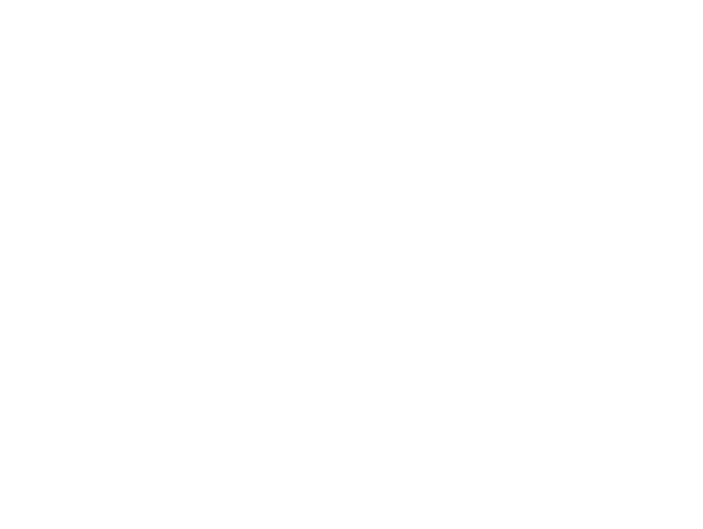
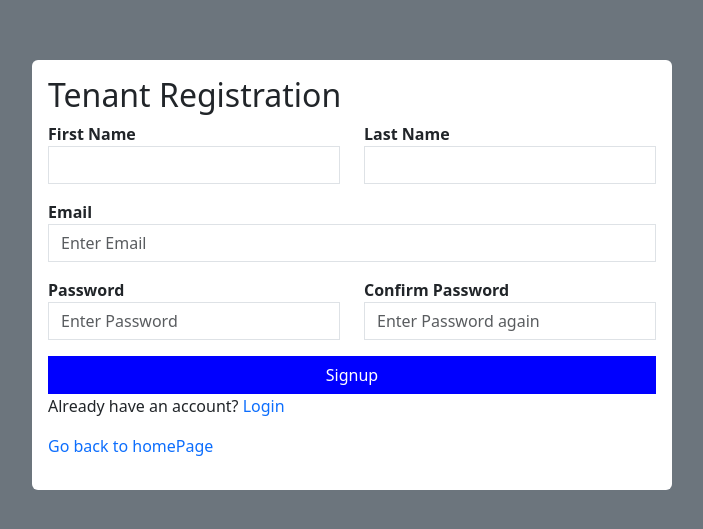
Before and after one commit to iamLeb/credisys-frontEnd, a React (Create React App) app: page /tenant/register in a window 1280 px wide. Before the commit this address had no page. Shown: the part 125-654 px from the top of the page, without its empty margins (288-991 px from the left). Built offline with nearby package versions, Linux system fonts and the light colour scheme.

Commit message:
adding authentications

```diff
--- a/src/App.js
+++ b/src/App.js
@@ -1,8 +1,9 @@
 import {BrowserRouter, Route, Routes} from "react-router-dom";
 import Home from "./pages/Home";
-import Registration from "./pages/auth/Registration";
+import TenantRegistration from "./pages/auth/TenantRegistration";
 import Login from "./pages/auth/Login";
 import React from "react";
+import PropertyManagement from "./pages/auth/PropertyManagement";
 
 function App() {
   return (
@@ -10,7 +11,8 @@
         <Routes>
           {/*<Route path="/" element={<App />}>*/}
             <Route index path="/" element={<Home />} />/>
-            <Route path="/register" element={<Registration />} />/>
+            <Route path="/tenant/register" element={<TenantRegistration />} />/>
+            <Route path="/property-management/register" element={<PropertyManagement />} />/>
             <Route path="/login" element={<Login />} />/>
           {/*</Route>*/}
         </Routes>
--- a/src/pages/auth/Login.js
+++ b/src/pages/auth/Login.js
@@ -45,8 +45,17 @@
                             }}
                         />
                         <Button text="Signup" color={'blue'}/>
-                        <p>Do not have an account? <Link style={{textDecoration: "none"}} to={'/register'}>Register</Link>
+                        <p>Do not have an account? <br/>
+                            <div className="row">
+                                <div className="col-md-6">
+                                    <Link style={{textDecoration: "none"}} to={'/property-management/register'}>Property Manager</Link>
+                                </div>
+                                <div className="col-md-6">
+                                    <Link style={{textDecoration: "none"}} to={'/tenant/register'}>Tenant</Link>
+                                </div>
+                            </div>
                         </p>
+
                         <p><Link style={{textDecoration: "none"}} to={'/'}>Go back to homePage</Link></p>
                     </form>
                 </div>
--- a/src/pages/auth/Registration.js
+++ b/src/pages/auth/PropertyManagement.js
@@ -2,20 +2,26 @@
 import Button from "../../components/Button";
 import Input from "../../components/Input";
 import {Link} from "react-router-dom";
+import axios from "axios";
 
-export default function Registration() {
+export default function PropertyManagement() {
     const [name, setName] = useState('');
     const [email, setEmail] = useState('');
     const [password, setPassword] = useState('');
 
+
     const handleForm = (e) => {
         e.preventDefault();
+
+        axios.post('//localhost:3000/api/tenant', {firstName: name, lastName: email})
+            .then(response => console.log(response))
+            .catch(err => console.log(err));
     }
     return (
         <>
             <div className="d-flex justify-content-center align-items-center bg-secondary vh-100">
-                <div className="bg-white p-3 rounded w-25">
-                    <h2>Register</h2>
+                <div className="bg-white p-3 rounded w-50">
+                    <h2>Property Registration</h2>
                     <form onSubmit={handleForm}>
                         <Input
                             value={name}
--- /dev/null
+++ b/src/pages/auth/TenantRegistration.js
@@ -0,0 +1,102 @@
+import { useState } from "react";
+import Button from "../../components/Button";
+import Input from "../../components/Input";
+import {Link} from "react-router-dom";
+import axios from "axios";
+
+export default function TenantRegistration() {
+    const [name, setName] = useState('');
+    const [email, setEmail] = useState('');
+    const [password, setPassword] = useState('');
+
+    const handleForm = (e) => {
+        e.preventDefault();
+
+        axios.post('//localhost:3000/api/tenant', {firstName: name, lastName: email})
+            .then(response => console.log(response))
+            .catch(err => console.log(err));
+    }
+    return (
+        <>
+            <div className="d-flex justify-content-center align-items-center bg-secondary vh-100">
+                <div className="bg-white p-3 rounded w-50">
+                    <h2>Tenant Registration</h2>
+                    <form onSubmit={handleForm}>
+                        <div className="row">
+                            <div className="col-md-6">
+                                <Input
+                                    value={name}
+                                    label="First Name"
+                                    type="text"
+                                    name="firstname"
+                                    className="form-control rounded-0"
+                                    onChange={e => {
+                                        setName(e.target.value)
+                                    }}
+                                />
+                            </div>
+
+                            <div className="col-md-6">
+                                <Input
+                                    value={name}
+                                    label="Last Name"
+                                    type="text"
+                                    name="lastname"
+                                    className="form-control rounded-0"
+                                    onChange={e => {
+                                        setName(e.target.value)
+                                    }}
+                                />
+                            </div>
+
+                            <div className="col-md-12">
+                                <Input
+                                    value={email}
+                                    label="Email"
+                                    type="text"
+                                    placeholder="Enter Email"
+                                    name="email"
+                                    className="form-control rounded-0"
+                                    onChange={e => {
+                                        setEmail(e.target.value)
+                                    }}
+                                />
+                            </div>
+
+                            <div className="col-md-6">
+                                <Input
+                                    value={password}
+                                    label="Password"
+                                    type="password"
+                                    placeholder="Enter Password"
+                                    name="password"
+                                    className="form-control rounded-0"
+                                    onChange={e => {
+                                        setPassword(e.target.value)
+                                    }}
+                                />
+                            </div>
+                            <div className="col-md-6">
+                                <Input
+                                    value={password}
+                                    label="Confirm Password"
+                                    type="password"
+                                    placeholder="Enter Password again"
+                                    name="passwordConfirm"
+                                    className="form-control rounded-0"
+                                    onChange={e => {
+                                        setPassword(e.target.value)
+                                    }}
+                                />
+                            </div>
+                        </div>
+
+                        <Button text="Signup" color={'blue'}/>
+                        <p>Already have an account? <Link style={{textDecoration: "none"}} to={'/login'}>Login</Link></p>
+                        <p><Link style={{ textDecoration: "none"}} to={'/'}>Go back to homePage</Link></p>
+                    </form>
+                </div>
+            </div>
+        </>
+    );
+}
```
